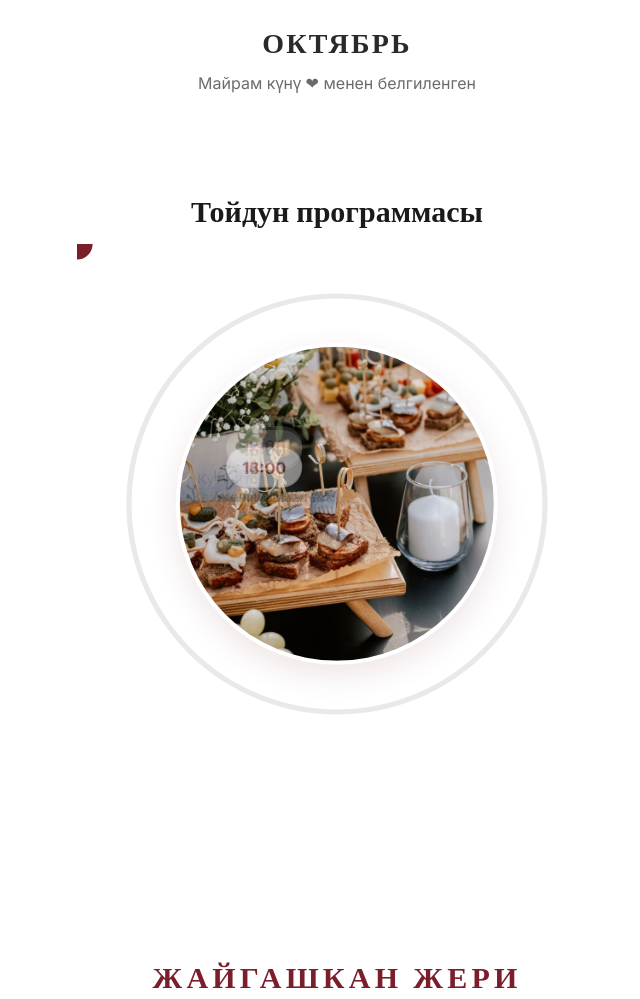
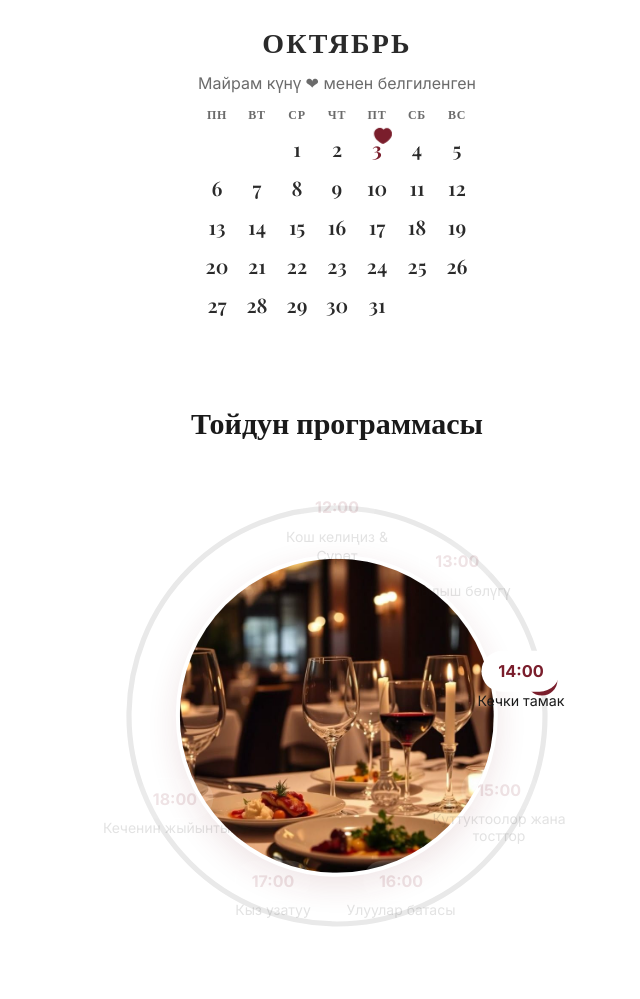
Before and after one commit to arsenmirlanov05-ux/kyz-uzatuu-begimai, a plain HTML site: page index.html in a window 1280 px wide. Shown: the part 1097-2096 px from the top of the page, without its empty margins (303-943 px from the left). Drawn offline with nearby package versions, Linux system fonts and the light colour scheme.

Commit message:
Update index.html

```diff
--- a/index.html
+++ b/index.html
@@ -1,3 +1,4 @@
+
 <!doctype html>
 <html lang="ru">
 <head>
@@ -363,4 +364,133 @@ const clamp = (v,min,max)=>Math.min(max,Math.max(min,v));
     const s = Math.floor(diff / 1000);
     dEl.textContent = d; hEl.textContent = h; mEl.textContent = m; sEl.textContent = s;
   };
-  tick(); setInter
+  tick(); setInterval(tick, 1000);
+})();
+
+/* ================== КАЛЕНДАРЬ (ОКТЯБРЬ) ================== */
+(() => {
+  const grid = $('#calGrid');
+  const monthStart = new Date(EVENT_YEAR, EVENT_MONTH, 1);
+  const monthEnd = new Date(EVENT_YEAR, EVENT_MONTH + 1, 0);
+  const dow = ['ПН','ВТ','СР','ЧТ','ПТ','СБ','ВС'];
+
+  dow.forEach(d => {
+    const el = document.createElement('div');
+    el.className = 'dow';
+    el.textContent = d;
+    grid.appendChild(el);
+  });
+
+  const firstWeekday = (monthStart.getDay() + 6) % 7; // ПН=0
+  for (let i = 0; i < firstWeekday; i++){
+    const pad = document.createElement('div');
+    pad.className = 'day'; pad.textContent = '';
+    grid.appendChild(pad);
+  }
+  for (let day = 1; day <= monthEnd.getDate(); day++){
+    const el = document.createElement('div');
+    el.className = 'day' + (day === EVENT_DAY ? ' heart' : '');
+    el.textContent = day;
+    grid.appendChild(el);
+  }
+})();
+
+/* ================== КРУГ-РАСПИСАНИЕ (СТАРТ 12:00) ================== */
+(() => {
+  const clock  = $('#clock');
+  const runner = $('#runner');
+  const marks  = $$('.mark');
+  const phA = $('#phA'); const phB = $('#phB');
+
+  if (!clock || !runner || !marks.length) return;
+
+  const cx = 100, cy = 100, r = 80;
+  const hours = marks.map(m => parseInt(m.dataset.hour, 10)).sort((a,b)=>a-b);
+  const minHour = hours[0];     // 12
+  const maxHour = hours.at(-1); // 18
+  const steps = hours.length;   // 7
+
+  // равномерно по дуге 240°, старт сверху
+  const hourToAngle = (h) => {
+    const idx = hours.indexOf(h);
+    const step = 240 / (steps - 1);
+    return -90 + idx * step; // -90° = вверх
+  };
+
+  // расставляем подписи по окружности (немного внутрь)
+  const markR = r - 8;
+  marks.forEach(m => {
+    const h = parseInt(m.dataset.hour,10);
+    const a = hourToAngle(h) * Math.PI/180;
+    const x = cx + markR * Math.cos(a);
+    const y = cy + markR * Math.sin(a);
+    // перевод в % от контейнера
+    m.style.left = `calc(50% + ${(x-100)/100*50}%)`;
+    m.style.top  = `calc(50% + ${(y-100)/100*50}%)`;
+  });
+
+  // картинки по этапам
+  const photoFor = (h) => ({
+    12:'welcome.jpeg', 13:'open.jpeg', 14:'dinner.jpeg',
+    15:'toast.jpeg',   16:'bless.jpeg',17:'sendoff.jpeg', 18:'final.jpeg'
+  }[h] || 'welcome.jpeg');
+
+  const setPhoto = (src) => {
+    if (!src) return;
+    if (phA.classList.contains('show')){
+      phB.src = src; phB.alt = ''; phB.classList.add('show'); phA.classList.remove('show');
+    } else {
+      phA.src = src; phA.alt = ''; phA.classList.add('show'); phB.classList.remove('show');
+    }
+  };
+
+  // позиционирование бегунка (SVG-группа по координатам)
+  const setRunnerAt = (h) => {
+    const ang = hourToAngle(h) * Math.PI/180;
+    const x = cx + r * Math.cos(ang);
+    const y = cy + r * Math.sin(ang);
+    runner.style.transform = `translate(${x}px,${y}px)`;
+    marks.forEach(m => m.classList.toggle('on', parseInt(m.dataset.hour,10) === h));
+    setPhoto(photoFor(h));
+  };
+
+  // Определяем стартовый час: если сегодня — ставим по реальному времени, иначе на 12
+  const today = new Date();
+  let currentIndex = 0;
+  if (today.getFullYear() === EVENT_YEAR && today.getMonth() === EVENT_MONTH && today.getDate() === EVENT_DAY){
+    // ближайший час в пределах расписания
+    const nowH = clamp(today.getHours(), minHour, maxHour);
+    currentIndex = Math.max(0, hours.indexOf(nowH));
+  }
+  setRunnerAt(hours[currentIndex]);
+
+  // Авто-анимация: каждые 2.2s двигаем к следующему этапу по кругу
+  const STEP_MS = 2200;
+  setInterval(() => {
+    currentIndex = (currentIndex + 1) % hours.length;
+    setRunnerAt(hours[currentIndex]);
+  }, STEP_MS);
+
+  // ресайз не нужен — всё в % к контейнеру
+})();
+
+/* ================== ГОД В ФУТЕРЕ ================== */
+(() => { const y = $('#y'); if (y) y.textContent = new Date().getFullYear(); })();
+
+/* ================== МУЗЫКА ================== */
+(() => {
+  const btn = $('#bgmToggle'); const audio = $('#bgm');
+  if (!btn || !audio) return;
+  let on = false;
+  const setState = () => {
+    btn.classList.toggle('on', on);
+    btn.setAttribute('aria-pressed', on ? 'true' : 'false');
+  };
+  btn.addEventListener('click', async () => {
+    on = !on; setState();
+    try { on ? await audio.play() : audio.pause(); } catch(e){}
+  });
+})();
+</script>
+</body>
+</html>
```
